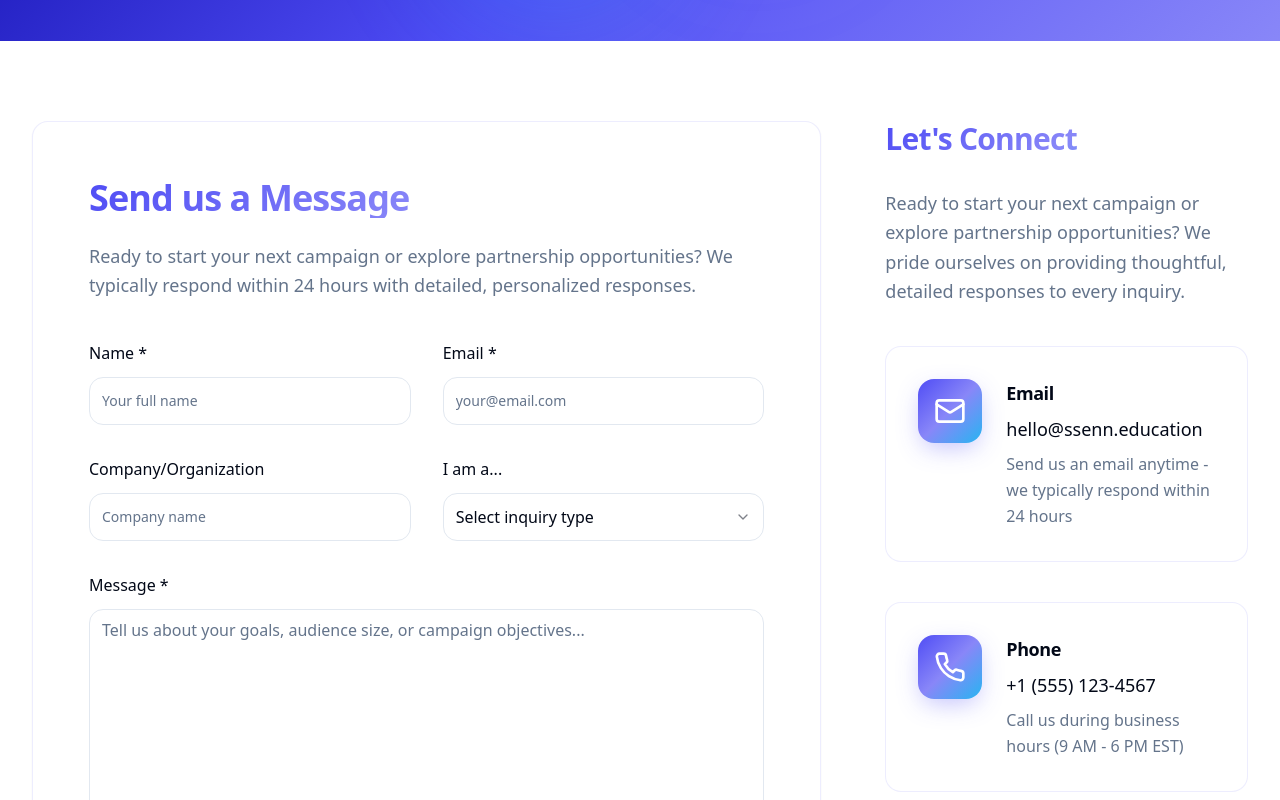
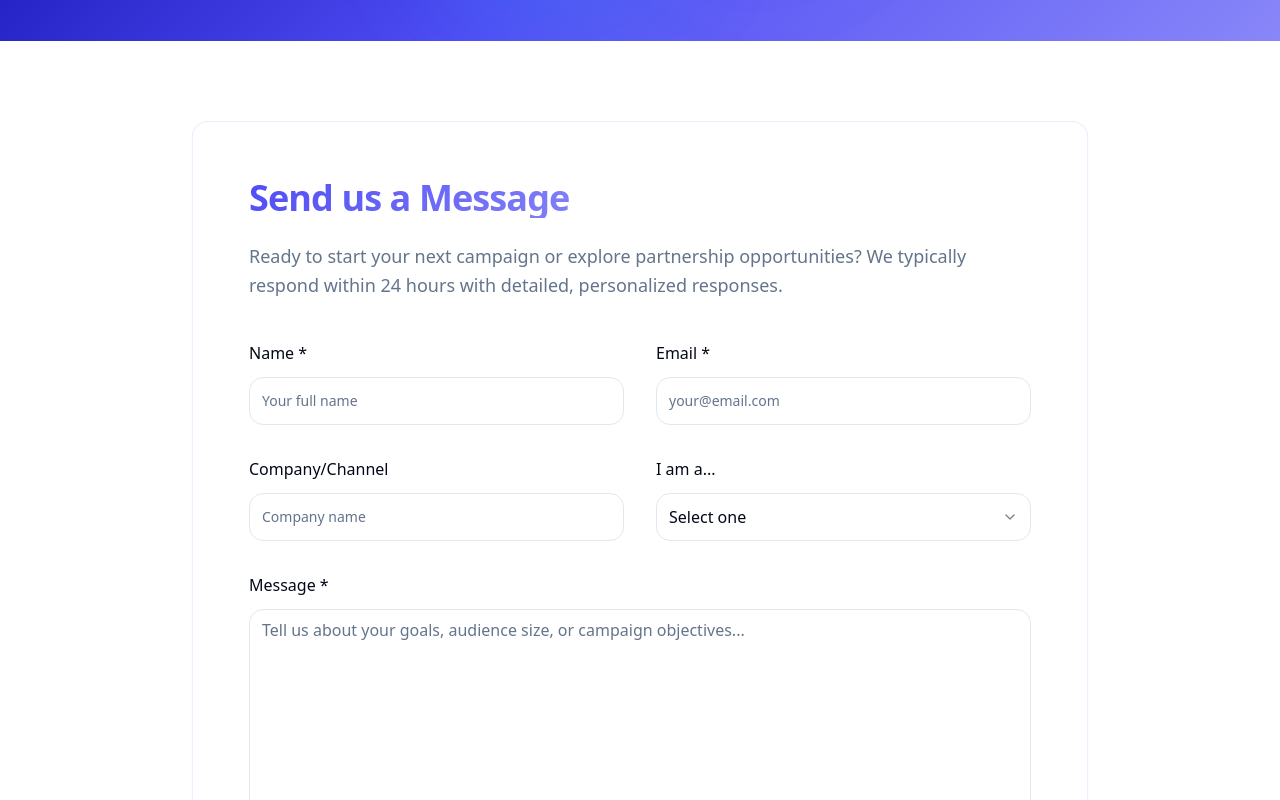
Before and after one commit to jamilhammoudeh/ssenn, a React (Vite) app: page /contact in a window 1280 px wide. Shown: the part 400-1200 px from the top of the page. Built offline with nearby package versions, Linux system fonts and the light colour scheme.

Commit message:
Remove contact options

```diff
--- a/src/pages/Contact.tsx
+++ b/src/pages/Contact.tsx
@@ -88,9 +88,8 @@ const Contact = () => {
       {/* Contact Form & Info */}
       <section className="py-20">
         <div className="container mx-auto px-4 sm:px-6 lg:px-8">
-          <div className="grid lg:grid-cols-3 gap-16">
-            {/* Enhanced Contact Form */}
-            <div className="lg:col-span-2">
+          <div className="max-w-4xl mx-auto">
+            {/* Contact Form */}
             <Card className="shadow-elegant hover:shadow-glow transition-all duration-500 border-primary/10">
               <CardContent className="p-10 md:p-14">
                 <div className="mb-10">
@@ -133,7 +132,7 @@ const Contact = () => {
 
                   <div className="grid md:grid-cols-2 gap-8">
                     <div className="space-y-3">
-                        <Label htmlFor="company" className="text-base font-medium">Company/Organization</Label>
+                      <Label htmlFor="company" className="text-base font-medium">Company/Channel</Label>
                       <Input
                         id="company"
                         type="text"
@@ -147,7 +146,7 @@ const Contact = () => {
                       <Label htmlFor="subject" className="text-base font-medium">I am a...</Label>
                       <Select onValueChange={(value) => handleInputChange("subject", value)}>
                         <SelectTrigger className="h-12 text-base">
-                            <SelectValue placeholder="Select inquiry type" />
+                          <SelectValue placeholder="Select one" />
                         </SelectTrigger>
                         <SelectContent>
                           {inquiryTypes.map((type) => (
@@ -184,37 +183,6 @@ const Contact = () => {
                 </form>
               </CardContent>
             </Card>
-            </div>
-
-            {/* Enhanced Contact Information */}
-            <div className="space-y-10">
-              <div>
-                <h3 className="text-3xl font-bold mb-8 bg-gradient-primary bg-clip-text text-transparent">
-                  Let's Connect
-                </h3>
-                <p className="text-muted-foreground text-lg leading-relaxed mb-10">
-                  Ready to start your next campaign or explore partnership opportunities?
-                  We pride ourselves on providing thoughtful, detailed responses to every inquiry.
-                </p>
-              </div>
-
-              {contactInfo.map((info, index) => (
-                <Card key={index} className="shadow-card hover:shadow-elegant transition-all duration-500 border-primary/10 hover:border-primary/20">
-                  <CardContent className="p-8">
-                    <div className="flex items-start gap-6">
-                      <div className="w-16 h-16 bg-gradient-primary rounded-2xl flex items-center justify-center flex-shrink-0 shadow-button">
-                        <info.icon className="w-8 h-8 text-white" />
-                      </div>
-                      <div>
-                        <h4 className="font-semibold text-lg mb-2">{info.title}</h4>
-                        <p className="text-foreground text-lg mb-2 font-medium">{info.details}</p>
-                        <p className="text-muted-foreground leading-relaxed">{info.description}</p>
-                      </div>
-                    </div>
-                  </CardContent>
-                </Card>
-              ))}
-            </div>
           </div>
         </div>
       </section>
```
Lines whose indentation alone changed are shown as unchanged.
